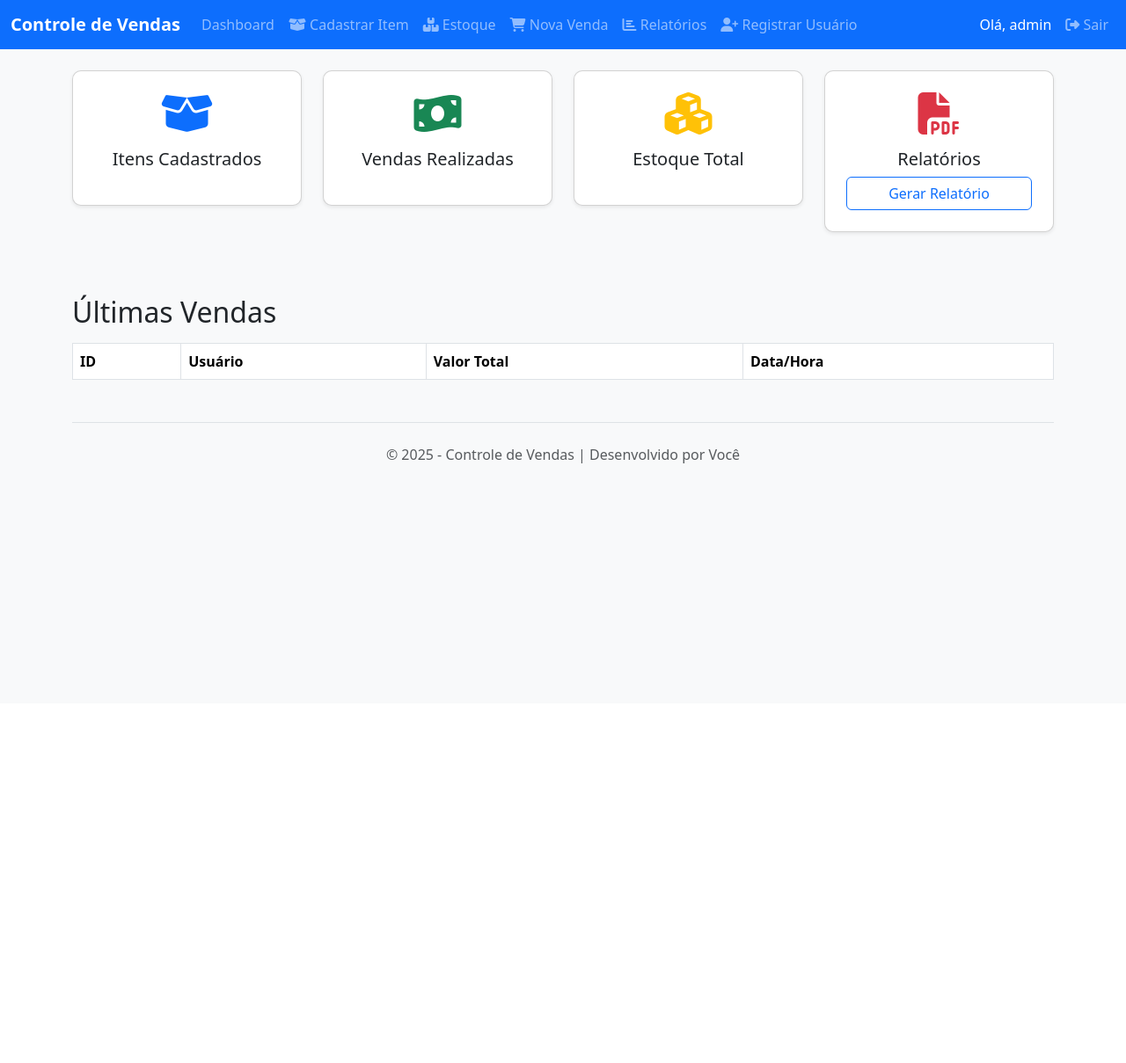
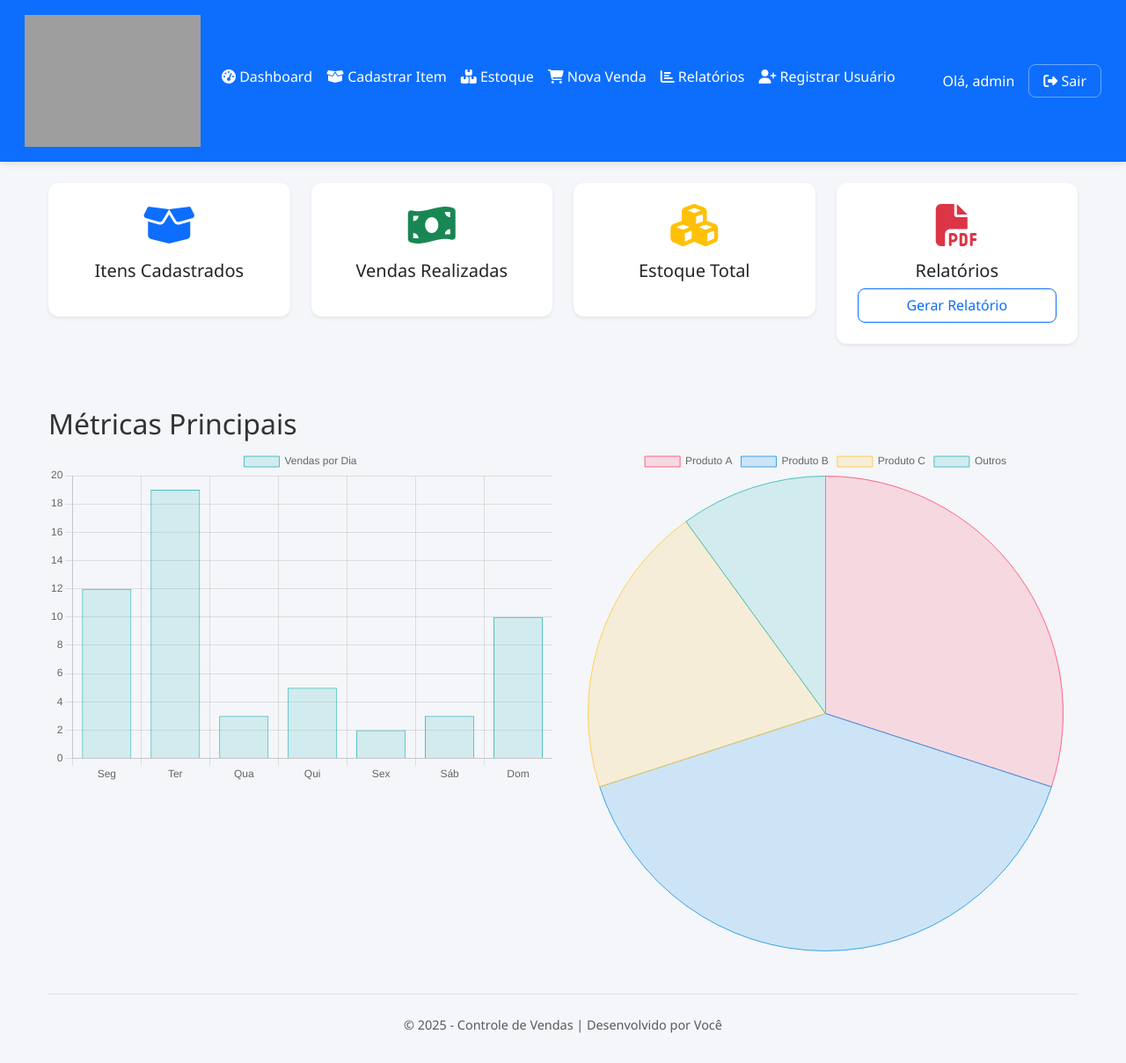
Before and after one commit to pauloarm/Padaria, a Flask app: page /dashboard in a window 1280 px wide. Shown: the whole page at 88% size. Before the commit the page ends 527 px from the top, so only its background shows below. Run offline with Flask 3, Linux system fonts and the light colour scheme; a user stored in the database is signed in; lists and menus that the app fills with data are empty; some libraries are stand-ins or nearby versions; grey boxes are pictures that could not be loaded.

Commit message:
mudancas front add graficos

```diff
--- a/static/style.css
+++ b/static/style.css
@@ -1,33 +1,169 @@
 /* style.css */
+
+/* Reset básico */
+
+* {
+    margin: 0;
+    padding: 0;
+    box-sizing: border-box; /* Para evitar que o preenchimento e a borda adicionem largura ao elemento */
+}
+
+/* Redefine estilos de listas */
+ul, ol {
+    list-style: none; /* Remove os marcadores de lista */
+}
+
 body {
+    font-family: 'Segoe UI', Tahoma, Geneva, Verdana, sans-serif;
+    background-color: #f4f6f9;
+    color: #333;
+    margin: 0;
+    padding: 0;
+}
+
+/* Container centralizado */
+.container {
+    max-width: 1200px;
+    margin: 0 auto;
+    padding: 0 15px;
+}
+
+/* Navbar - Menu Superior */
+.navbar {
+    background-color: #007bff; /* Azul Bootstrap */
+    color: white;
+    padding: 0.75rem 1rem;
+    box-shadow: 0 2px 8px rgba(0, 0, 0, 0.1);
+}
+
+.navbar .navbar-brand {
+    font-weight: bold;
+    font-size: 1.5rem;
+    color: white;
+}
+
+.navbar .nav-link {
+    color: white !important;
+    transition: color 0.3s ease;
+    padding: 0.5rem 1rem;
+}
+
+.navbar .nav-link:hover {
+    color: #e6e6e6 !important;
+}
+
+.navbar-toggler {
+    border-color: rgba(255, 255, 255, 0.3);
+}
+
+/* Botão de logout */
+.btn-outline-light {
+    color: white !important;
+    border-color: rgba(255, 255, 255, 0.4);
+    transition: all 0.3s ease;
+}
+
+.btn-outline-light:hover {
+    background-color: rgba(255, 255, 255, 0.2);
+    color: white !important;
+}
+
+/* Alertas */
+.alert {
+    border-radius: 10px;
+    margin-top: 20px;
+    font-size: 0.95rem;
+}
+
+/* Cards */
+.card {
+    border: none;
+    border-radius: 12px;
+    box-shadow: 0 2px 8px rgba(0, 0, 0, 0.05);
+    transition: transform 0.2s ease;
+    overflow: hidden;
+}
+
+.card:hover {
+    transform: translateY(-5px);
+}
+
+.card-body {
+    padding: 1.5rem;
+}
+
+/* Listas não ordenadas e ordenadas */
+ul, ol {
+    padding-left: 20px;
+    line-height: 1.6;
+}
+
+ul li, ol li {
+    margin-bottom: 0.5rem;
+}
+
+/* Links gerais */
+a {
+    color: #007bff;
+    text-decoration: none;
+}
+
+a:hover {
+    color: #0056b3;
+    text-decoration: underline;
+}
+
+/* Tabelas */
+.table {
+    border-radius: 10px;
+    overflow: hidden;
+    box-shadow: 0 2px 8px rgba(0, 0, 0, 0.05);
+    margin-top: 20px;
+}
+
+.table thead {
     background-color: #f8f9fa;
 }
 
-.card {
-    border-radius: 10px;
-    box-shadow: 0 0.2rem 0.5rem rgba(0, 0, 0, 0.1);
+.table th,
+.table td {
+    vertical-align: middle;
 }
 
-.card-body {
-    min-height: 150px;
+/* Inputs e formulários */
+.form-control {
+    border-radius: 8px;
+    padding: 0.6rem 1rem;
+    border: 1px solid #ccc;
 }
 
-.navbar-brand {
-    font-weight: bold;
+.form-select {
+    border-radius: 8px;
 }
 
-.alert {
-    margin-top: 1rem;
+.btn {
+    border-radius: 8px;
+    padding: 0.4rem 1rem;
+    font-weight: 500;
 }
 
-.table {
-    margin-top: 1rem;
+/* Rodapé */
+footer {
+    margin-top: 4rem;
+    padding: 2rem 0;
+    text-align: center;
+    font-size: 0.9rem;
+    color: #777;
+    border-top: 1px solid #e9ecef;
 }
 
-.footer {
-    margin-top: 4rem;
-    padding: 1rem 0;
-    color: #6c757d;
-    text-align: center;
-    font-size: 0.9rem;
+/* Responsivo */
+@media (max-width: 768px) {
+    .container {
+        padding: 0 10px;
+    }
+
+    .card-body {
+        padding: 1rem;
+    }
 }
--- a/templates/base.html
+++ b/templates/base.html
@@ -6,21 +6,22 @@
     <link href="https://cdn.jsdelivr.net/npm/bootstrap @5.3.0/dist/css/bootstrap.min.css" rel="stylesheet">
     <link href="https://cdnjs.cloudflare.com/ajax/libs/font-awesome/6.4.0/css/all.min.css " rel="stylesheet"> <!-- Ícones Font Awesome -->
     <link rel="stylesheet" href="{{ url_for('static', filename='style.css') }}">
+    <script src="https://cdn.jsdelivr.net/npm/chart.js "></script>
 </head>
 <body>
 
 <!-- Navbar -->
-<nav class="navbar navbar-expand-lg navbar-dark bg-primary mb-4">
+<nav class="navbar navbar-expand-lg bg-primary text-white mb-4">
     <div class="container-fluid">
-        <a class="navbar-brand" href="#">Controle de Vendas</a>
+        <a class="navbar-brand" href="{{ url_for('dashboard') }}"><img src="{{ url_for('static', filename='logo.png') }}" alt="Logo" width="200"></a>
         <button class="navbar-toggler" type="button" data-bs-toggle="collapse" data-bs-target="#navbarNav">
             <span class="navbar-toggler-icon"></span>
         </button>
-        <div class="collapse navbar-collapse" id="navbarNav">
+        <div class="collapse navbar-collapse justify-content-end" id="navbarNav">
             <ul class="navbar-nav me-auto mb-2 mb-lg-0">
                 {% if current_user.is_authenticated %}
                     <li class="nav-item">
-                        <a class="nav-link" href="{{ url_for('dashboard') }}">Dashboard</a>
+                        <a class="nav-link" href="{{ url_for('dashboard') }}"><i class="fas fa-tachometer-alt"></i> Dashboard</a>
                     </li>
                     <li class="nav-item">
                         <a class="nav-link" href="{{ url_for('cadastro_item') }}"><i class="fas fa-box-open"></i> Cadastrar Item</a>
@@ -39,20 +40,18 @@
                             <a class="nav-link" href="{{ url_for('register') }}"><i class="fas fa-user-plus"></i> Registrar Usuário</a>
                         </li>
                     {% endif %}
-                {% endif %}
-            </ul>
-            <ul class="navbar-nav ms-auto">
-                {% if current_user.is_authenticated %}
-                    <span class="nav-link text-white">Olá, {{ current_user.nome }}</span>
-                    <li class="nav-item">
-                        <a class="nav-link" href="{{ url_for('logout') }}"><i class="fas fa-sign-out-alt"></i> Sair</a>
-                    </li>
                 {% else %}
                     <li class="nav-item">
                         <a class="nav-link" href="{{ url_for('login') }}"><i class="fas fa-sign-in-alt"></i> Login</a>
                     </li>
                 {% endif %}
             </ul>
+            <div class="d-flex align-items-center">
+                {% if current_user.is_authenticated %}
+                    <span class="text-white me-3">Olá, {{ current_user.nome }}</span>
+                    <a href="{{ url_for('logout') }}" class="btn btn-outline-light"><i class="fas fa-sign-out-alt"></i> Sair</a>
+                {% endif %}
+            </div>
         </div>
     </div>
 </nav>
--- a/templates/dashboard.html
+++ b/templates/dashboard.html
@@ -41,30 +41,78 @@
     </div>
 </div>
 
-<!-- Seções adicionais -->
-<h2 class="mt-5">Últimas Vendas</h2>
-<table class="table table-bordered table-striped">
-    <thead>
-        <tr>
-            <th>ID</th>
-            <th>Usuário</th>
-            <th>Valor Total</th>
-            <th>Data/Hora</th>
-        </tr>
-    </thead>
-    <tbody>
-        {% for venda in ultimas_vendas %}
-            <tr>
-                <td>{{ venda[0] }}</td>
-                <td>{{ venda[1] }}</td>
-                <td>R$ {{ "%.2f"|format(venda[2]) }}</td>
-                <td>{{ venda[3] }}</td>
-            </tr>
-        {% endfor %}
-    </tbody>
-</table>
+<!-- Seção de Gráficos -->
+<h2 class="mt-5">Métricas Principais</h2>
+
+<!-- Gráfico de Barras: Vendas por Dia da Semana -->
+<div class="row">
+    <div class="col-md-6">
+        <canvas id="grafico-vendas-semana" height="200"></canvas>
+    </div>
+    <div class="col-md-6">
+        <canvas id="grafico-itens-mais-vendidos" height="200"></canvas>
+    </div>
+</div>
 
 <footer class="mt-5 pt-4 border-top text-center text-muted">
     &copy; 2025 - Controle de Vendas | Desenvolvido por Você
 </footer>
+
+<script>
+// Dados simulados para os gráficos
+const dadosVendasSemana = {
+    labels: ['Seg', 'Ter', 'Qua', 'Qui', 'Sex', 'Sáb', 'Dom'],
+    datasets: [{
+        label: 'Vendas por Dia',
+        data: [12, 19, 3, 5, 2, 3, 10],
+        backgroundColor: 'rgba(75, 192, 192, 0.2)',
+        borderColor: 'rgba(75, 192, 192, 1)',
+        borderWidth: 1
+    }]
+};
+
+const dadosItensMaisVendidos = {
+    labels: ['Produto A', 'Produto B', 'Produto C', 'Outros'],
+    datasets: [{
+        label: 'Quantidade Vendida',
+        data: [150, 200, 100, 50],
+        backgroundColor: [
+            'rgba(255, 99, 132, 0.2)',
+            'rgba(54, 162, 235, 0.2)',
+            'rgba(255, 206, 86, 0.2)',
+            'rgba(75, 192, 192, 0.2)'
+        ],
+        borderColor: [
+            'rgba(255, 99, 132, 1)',
+            'rgba(54, 162, 235, 1)',
+            'rgba(255, 206, 86, 1)',
+            'rgba(75, 192, 192, 1)'
+        ],
+        borderWidth: 1
+    }]
+};
+
+// Gráfico de Barras
+new Chart(document.getElementById('grafico-vendas-semana'), {
+    type: 'bar',
+    data: dadosVendasSemana,
+    options: {
+        responsive: true,
+        scales: {
+            y: {
+                beginAtZero: true
+            }
+        }
+    }
+});
+
+// Gráfico de Pizza
+new Chart(document.getElementById('grafico-itens-mais-vendidos'), {
+    type: 'pie',
+    data: dadosItensMaisVendidos,
+    options: {
+        responsive: true
+    }
+});
+</script>
 {% endblock %}
```
Also changed, not shown: templates/index.html (+32 -23 lines).
